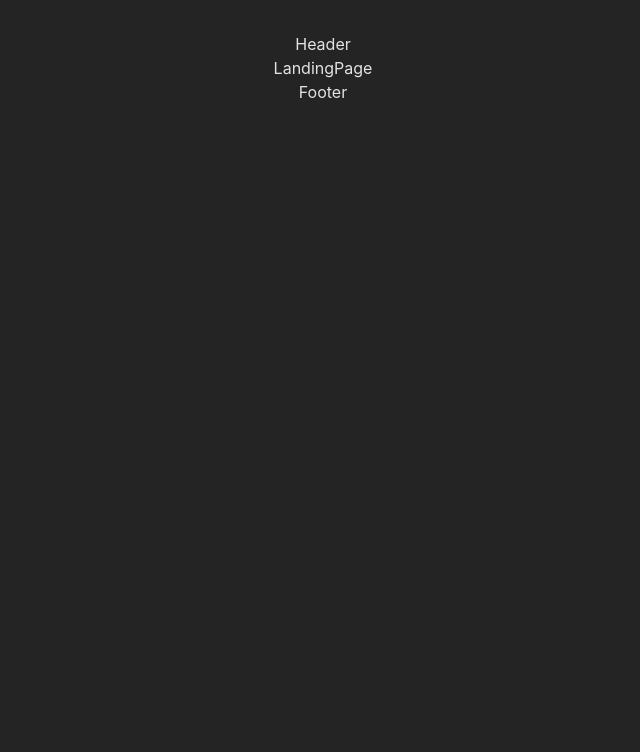
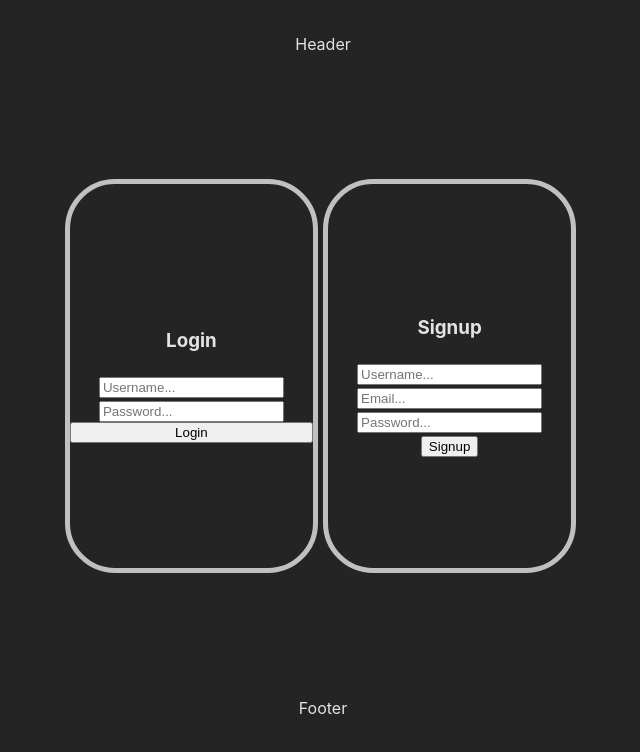
Before and after one commit to kristianravn/instaclone-fe, a React (Vite) app: page / in a window 1280 px wide. Shown: the top 752 px of the page, without its empty margins (317-957 px from the left). Built offline with nearby package versions, Linux system fonts and the light colour scheme.

Commit message:
enhancement: signup completed

```diff
--- a/src/App.jsx
+++ b/src/App.jsx
@@ -7,13 +7,15 @@ import Layout from './components/layout/Layout';
 
 function App() {
 
+  const [loggedUser, setLoggedUser] = useState(false)
+  const [isLoggedIn, setIsLoggedIn] = useState(false)
 
   return (
     <>
      <div>
         <Layout>
           <Routes>
-            <Route path="/" element={<LandingPage />} />
+            <Route path="/" element={<LandingPage setLoggedUser={setLoggedUser} setIsLoggedIn={setIsLoggedIn} />} />
             <Route path="/images" element = {<ImagesPage/>} />
           </Routes>
          </Layout>
--- a/src/components/LogOrSign/LogOrSign.jsx
+++ b/src/components/LogOrSign/LogOrSign.jsx
@@ -3,11 +3,11 @@ import Login from './login/Login'
 import Signup from './signup/Signup'
 import './LogOrSign.css'
 
-const LogOrSign = () => {
+const LogOrSign = ({setLoggedUser,setIsLoggedIn}) => {
   return (
       <div className="logOrSign-container">
         <Login />
-        <Signup />
+        <Signup setLoggedUser={setLoggedUser} setIsLoggedIn={setIsLoggedIn}/>
     </div>
   )
 }
--- a/src/components/LogOrSign/login/Login.jsx
+++ b/src/components/LogOrSign/login/Login.jsx
@@ -1,18 +1,50 @@
-import React from 'react'
-import  {loginFetch}  from "./src/utils/fetch.js";
+import React, { useState } from 'react'
+import  {loginFetch}  from "../../../utils/fetch"
 import "./Login.css"
 
-const Login = () => {
+const Login = ({setLoggedUser, setIsLoggedIn}) => {
+  const[username, setUsername] = useState("");
+  const[password, setPassword] = useState("");
+
+  const handleChange = (e, setter) =>{
+    setter(e.target.value);
+  };
+
+  const Login = (username, password) =>{
+    console.log(username,password);
+    return{
+      message: "success",
+      user:{
+        id:1,
+        username: username,
+      },
+    };
+  };
+
+  const handleSubmit = async (e) => {
+    e.preventDefault();
+
+    const data = await loginFetch(username, password);
+    console.log(data);
+  (setLoggedUser =   (data));
+    setIsLoggedIn(true);
+  };
+
   return (
   <div className='login'>
-    <form>
+    <form
+    onSubmit={(e) => handleSubmit(e)}
+    className='login-form'
+    >
       <h3>Login</h3>
-      <div className='login-form'>
+      <div>
               <input
+              onChange={(e) => handleChange(e, setUsername)}
                 type="text"
                 placeholder="Username..."
               />
               <input
+                onChange={(e) => handleChange(e, setPassword)}
                 type="text"
                 placeholder="Password..."
               />
--- a/src/components/LogOrSign/signup/Signup.jsx
+++ b/src/components/LogOrSign/signup/Signup.jsx
@@ -1,9 +1,8 @@
-import React, { useState } from 'react'
+import { useState } from 'react'
 
-import  {loginFetch}  from "./src/utils/fetch.js";
+import  {signupFetch}  from "../../../utils/fetch";
 
 import "./Signup.css"
-import e from 'express';
 
 const Signup = ({setLoggedUser, setIsLoggedIn}) => {
   const [username, setUsername] = useState("");
@@ -16,7 +15,7 @@ const Signup = ({setLoggedUser, setIsLoggedIn}) => {
 const handleSubmit = async(e) =>{
   e.preventDefault();
   console.log("signup handleSubmit");
-  const data = await SignupFetch(username, email, password);
+  const data = await signupFetch(username, email, password);
 
   if (data.message === "success"){
   setLoggedUser(data);
--- a/src/pages/landingpage/LandingPage.jsx
+++ b/src/pages/landingpage/LandingPage.jsx
@@ -1,10 +1,9 @@
-import React from 'react'
+import LogOrSign from "../../components/LogOrSign/LogOrSign"
 
 
-
-const LandingPage = () => {
+const LandingPage = ({setLoggedUser, setIsLoggedIn}) => {
   return (
-    <div>LandingPage</div>
+    <LogOrSign setLoggedUser={setLoggedUser} setIsLoggedIn={setIsLoggedIn}/>
   );
 }
 
--- a/src/utils/fetch.js
+++ b/src/utils/fetch.js
@@ -32,7 +32,7 @@ export const signupFetch = async(username, email, password) =>{
                 },
                 body: JSON.stringify({
                     username: username,
-                    password: password,
+                    password: (""),
                 }),
             });
             const data = await response.json();
```
